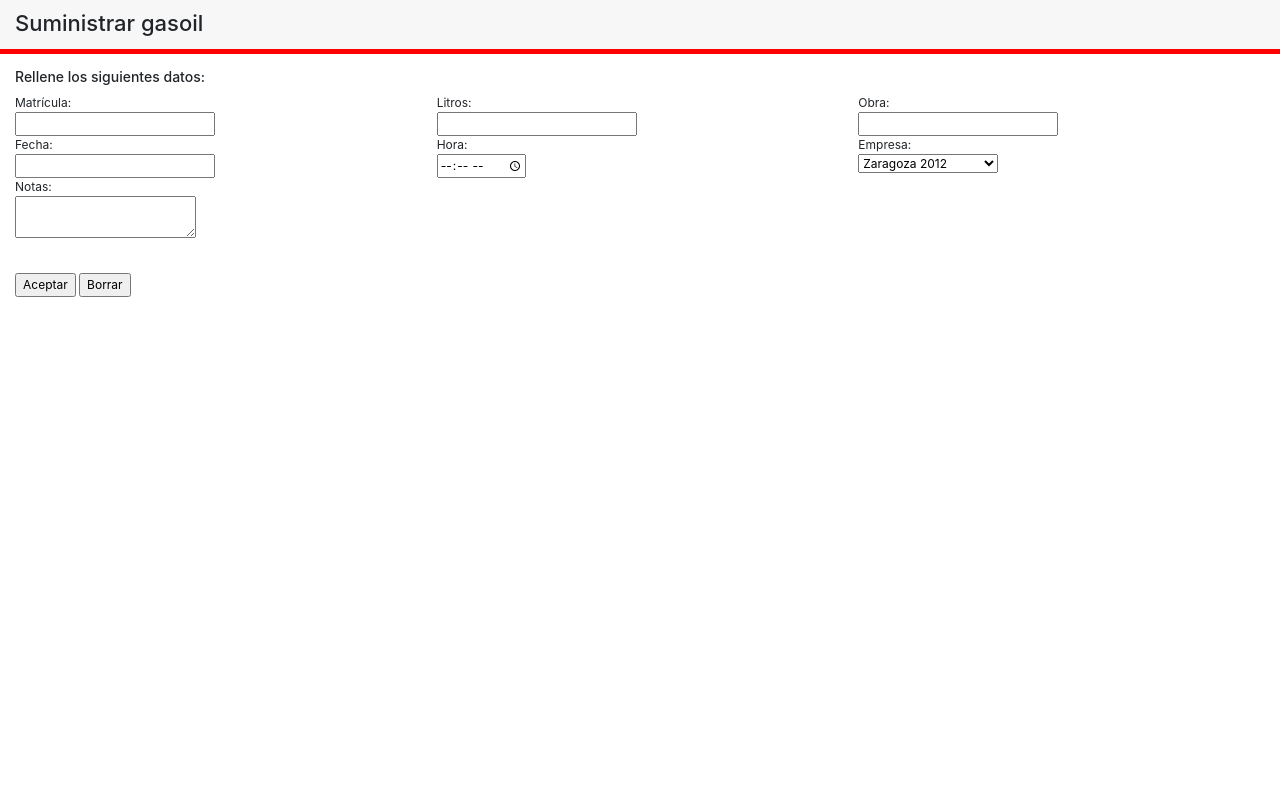
After one commit to stormDar/appgasoil, a PHP site: page /nuevasalidagasoil.php in a window 1280 px wide. The commit adds this page. Run offline with PHP 8.4, Linux system fonts and the light colour scheme; some libraries are stand-ins or nearby versions.

Commit message:
Registros de la db ordenados y sus columnas. Ventana nueva entrada funcionando, falta vincular id vehiculo y obra

```diff
--- a/index.php
+++ b/index.php
@@ -40,7 +40,7 @@
 				<?php
 
 				//Barra vertical de informes (para todas las páginas)
-				//require("require/inform-bar.php");
+				require("require/inform-bar.php");
 
 				//Muestra los resultados de la busqueda
 				require("require/search-result-index.php");
--- /dev/null
+++ b/nuevasalidagasoil.php
@@ -0,0 +1,149 @@
+<?php
+require("conexion.php");
+//require("../seguridad.php");
+?>
+<!DOCTYPE html>
+<html>
+<head>
+
+	<?php
+	require("require/header.php");
+	//require("require/autocomplete-index.php");
+	require("require/js-functions.php");
+
+	?>
+</head>
+<body>
+	<div class="container-fluid">
+		<section class="stock">
+			<div class="row">
+				<div class="col-12">
+					<div class="titulo-nuevo">
+						<h1>Suministrar gasoil</h1>
+					</div>
+				</div>
+			</div>
+			<form action="nuevasalidagasoil.php" method="post" accept-charset="utf-8">
+			<div class="toma-datos">
+				<div class="row">
+					<div class="col-12">
+						<h2>Rellene los siguientes datos:</h2>
+					</div>
+				</div>
+				<div class="row">
+					<div class="col-4">
+						Matrícula: <br>
+						<input type="text" name="Matricula" id="Matricula">
+					</div>
+					<div class="col-4">
+						Litros: <br>
+						<input type="number" name="Cantidad" id="Cantidad" autocomplete="off">
+					</div>
+					<div class="col-4">
+						Obra: <br>
+						<input type="text" name="Ubicacion" id="Ubicacion">
+					</div>
+				</div>
+				<div class="row">
+					<div class="col-4">
+						Fecha: <br>
+						<input type="text" id="Fecha" data-date-format="yyyy-mm-dd" name="Fecha">
+					</div>
+					<div class="col-4">
+						Hora: <br>
+						<input type="time" id="Hora" name="Hora">
+					</div>
+					<!--<div class="col-3">
+						Kilometraje: <br>
+						<input type="number" id="Kilometraje" name="Kilometraje">
+					</div>-->
+					<div class="col-4">
+						Empresa: <br>
+						<select name="Empresa">
+							<option value="Zaragoza 2012">Zaragoza 2012</option>
+							<option value="Odel">Odel</option>
+							<option value="Integra">Integra</option>
+							<option value="Cleanzcom">Cleanzcom</option>
+							<option value="Momentum Alquiler">Momentum Alquiler</option>
+							<option value="Automatismos Felipe">Automatismos Felipe</option>
+						</select>
+					</div>
+				</div>
+				<div class="row">
+					<div class="col-12">
+						Notas: <br>
+						<textarea name="Notas" id="Notas"></textarea>
+					</div>
+				</div>
+			</div>
+				<div class="row">
+					<div class="botonesform">
+						<div class="col-12">
+							<input type="submit" name="Aceptar" value="Aceptar">
+							<input type="reset" name="Borrar" value="Borrar">
+							<input name="token" type="hidden" value="upload" />
+						</div>
+					</div>
+				</div>
+			</form>
+
+								<?php
+
+
+								//mostramos los datos de la busqueda
+								if (isset($_POST['token'])) {
+								//$var='1';
+								//if ($var=1)	{
+									//Obtenemos los datos recibidos
+
+									$matricula=$_POST["Matricula"];
+									$notas=$_POST["Notas"];
+									$cantidad=$_POST['Cantidad'];
+									$fecha = $_POST['Fecha'];
+									$ubicacion=$_POST['Ubicacion'];
+									//$almacen=$_SESSION['almacen'];
+									$almacen='1';
+									//$usuario=$_SESSION['usuario'];
+									$usuario='el_creador';
+									//$kilometraje=$_POST['Kilometraje'];
+									$hora=$_POST['Hora'];
+									$empresa=$_POST['Empresa'];
+
+									//transformar el texto recibido en obra
+
+									/*$sentencia="SELECT * FROM ga_obra where NombreObra='$ubicacion'";
+
+									$rows=mysqli_query($conexion,$sentencia);
+
+									if ($rows->num_rows == 0)
+									{
+										$insertar="INSERT INTO ga_obra (NombreObra,EstadoObra) values ('$ubicacion','abierta')";
+										$meterobra=mysqli_query($conexion,$insertar);
+									}
+
+									$sentenciacodigo="SELECT * FROM ga_obra where NombreObra='$ubicacion'";
+
+									$ejecutarcodigo=mysqli_query($conexion, $sentenciacodigo);
+
+									while ($fila=mysqli_fetch_array($ejecutarcodigo)) {
+
+										$codobra=$fila[0];
+									}*/
+									//ejecutamos la consulta de introducción de registro de datos
+
+									$query="INSERT INTO ga_salida (idvehiculo,fecha,hora,litros,idobra,codalmacen,notas,creador,empresa) values ('$matricula','$fecha','$hora','$cantidad','$ubicacion','$almacen','$notas','$usuario','$empresa')";
+
+									echo "<script>alert('Ha introducido los datos correctamente')</script>";
+
+									$resultado=mysqli_query($conexion,$query) or die ("Ha introducido datos erroneos");
+
+									//require("actualizagasoil.php");
+
+
+
+								}
+							?>
+		</section>
+	</div>
+</body>
+</html>
--- a/require/js-functions.php
+++ b/require/js-functions.php
@@ -178,7 +178,7 @@ function myFunction(){
 
     function suministragasoil()
         {
-            var url = "nuevogasoil.php";
+            var url = "nuevasalidagasoil.php";
             var ancho= (window.screen.width /2) - 400;
             window.open(url, "_blank",'resizable=no, scrollbars=no, toolbar=no, location=no, menubar=no, width=800, height=300, top=70 , left='+ancho);
                 // el return falase es para eviar que se progrague el evento y se vaya al href de tu anchor.
```
Also changed, not shown: require/inform-bar.php (+4 -4 lines), require/search-result-index.php (+12 -8 lines).
